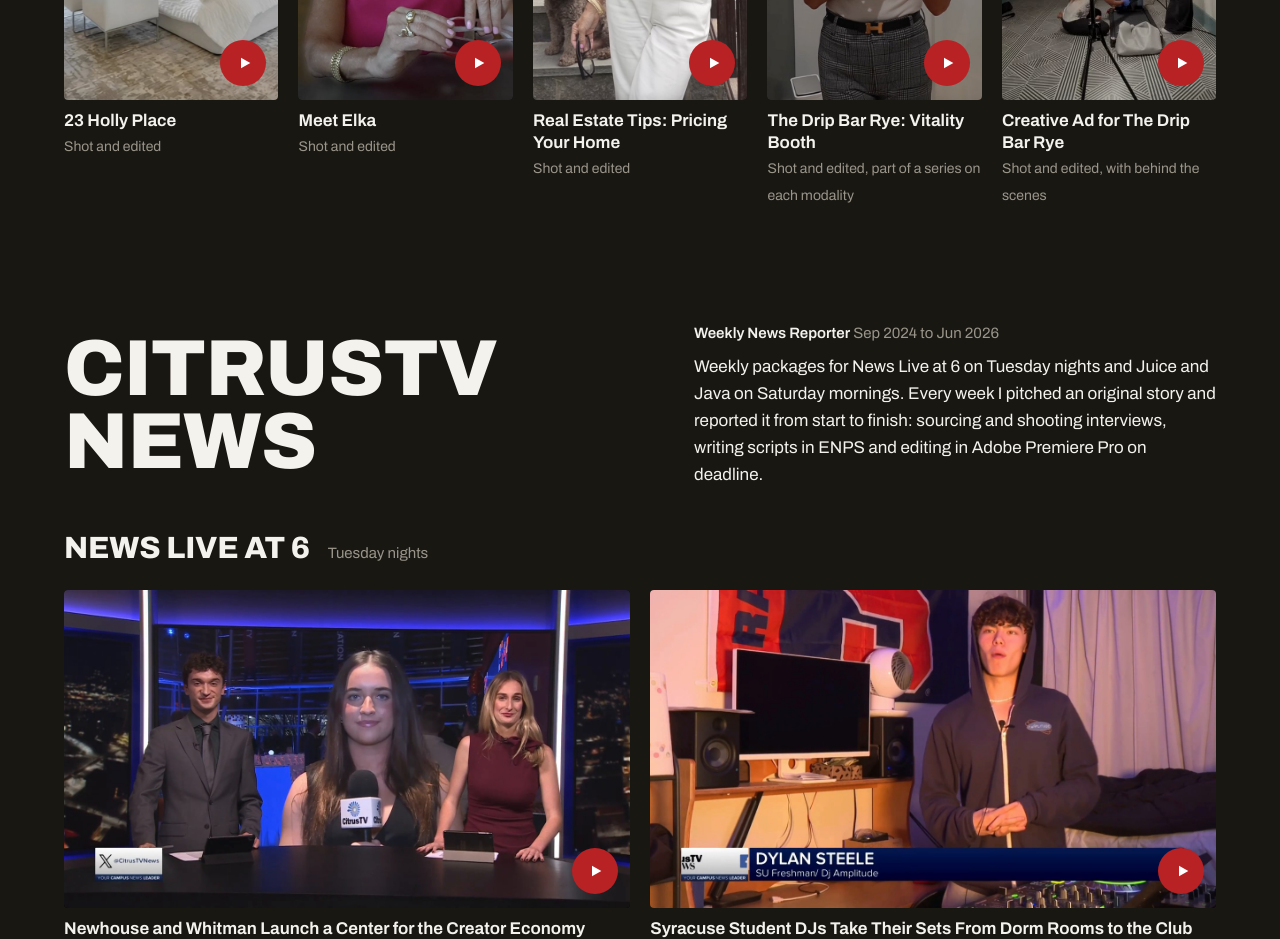
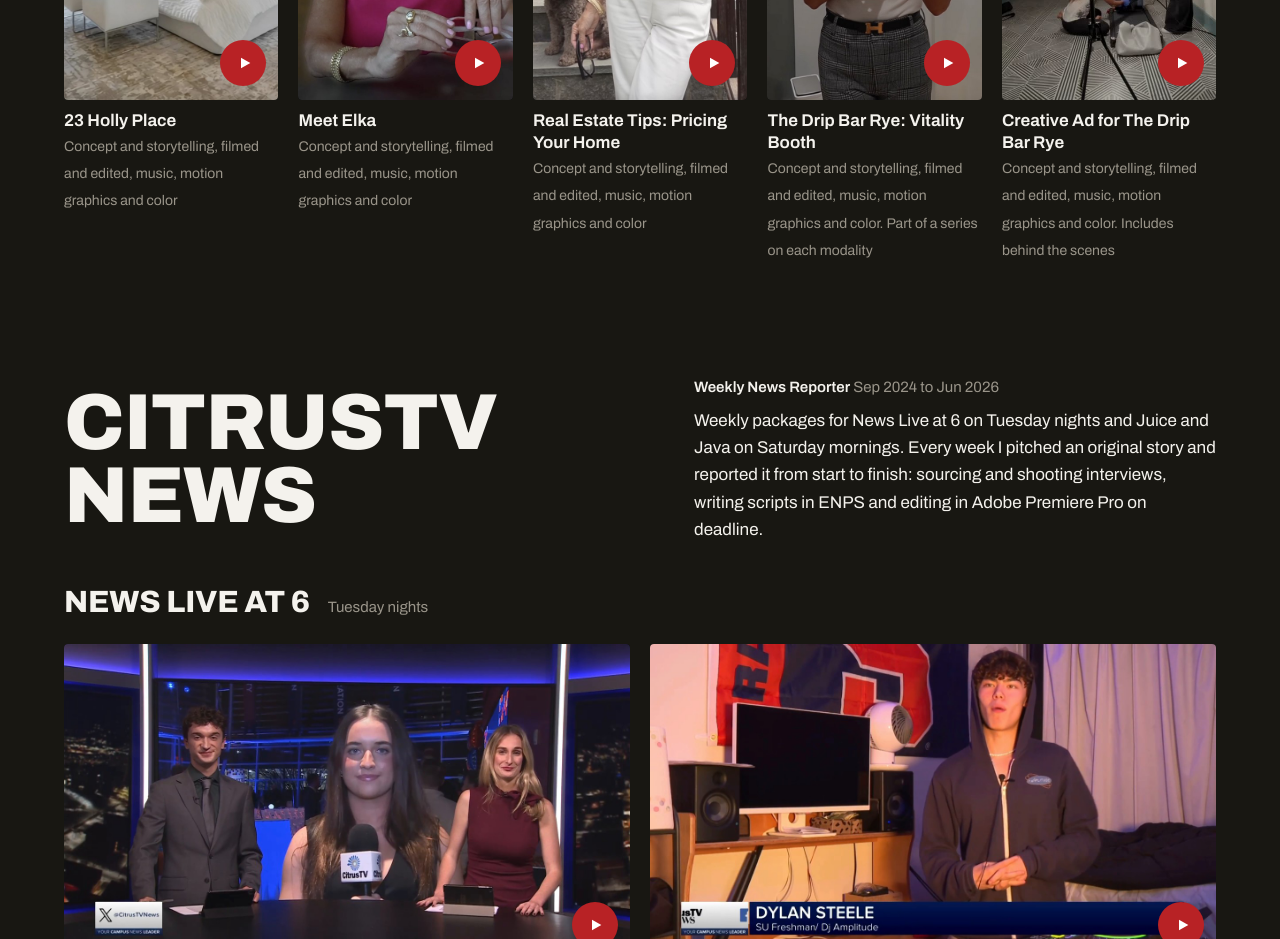
Before and after one commit to zarasuvanto/zarasuvanto.github.io, a plain HTML site: page index.html in a window 1280 px wide. Shown: the part 2440-3379 px from the top of the page. Drawn offline with Linux system fonts and the light colour scheme.

Commit message:
ZES Creative: full credit lines for each video
Co-Authored-By: Claude Opus 5.5 <noreply@anthropic.com>
Claude-Session: https://claude.ai/code/session_013btqU6dvFH5skpZ7Qx4Vc4

```diff
--- a/index.html
+++ b/index.html
@@ -356,11 +356,11 @@ const WORK = [
     tag: "Dangerously good content.",
     about: "The video production company I started to make short-form video and ads for local businesses. I direct, shoot and edit every project, and build the social strategy and content calendar around it.",
     items: [
-      { file: "zes-23-holly-place", title: "23 Holly Place", role: "Shot and edited", shape: "v", secs: 46 },
-      { file: "zes-elka-intro", title: "Meet Elka", role: "Shot and edited", shape: "v", secs: 50 },
-      { file: "zes-pricing-a-house", title: "Real Estate Tips: Pricing Your Home", role: "Shot and edited", shape: "v", secs: 40 },
-      { file: "zes-vitality-booth", title: "The Drip Bar Rye: Vitality Booth", role: "Shot and edited, part of a series on each modality", shape: "v", secs: 32 },
-      { file: "zes-airport-bts", title: "Creative Ad for The Drip Bar Rye", role: "Shot and edited, with behind the scenes", shape: "v", secs: 36 }
+      { file: "zes-23-holly-place", title: "23 Holly Place", role: "Concept and storytelling, filmed and edited, music, motion graphics and color", shape: "v", secs: 46 },
+      { file: "zes-elka-intro", title: "Meet Elka", role: "Concept and storytelling, filmed and edited, music, motion graphics and color", shape: "v", secs: 50 },
+      { file: "zes-pricing-a-house", title: "Real Estate Tips: Pricing Your Home", role: "Concept and storytelling, filmed and edited, music, motion graphics and color", shape: "v", secs: 40 },
+      { file: "zes-vitality-booth", title: "The Drip Bar Rye: Vitality Booth", role: "Concept and storytelling, filmed and edited, music, motion graphics and color. Part of a series on each modality", shape: "v", secs: 32 },
+      { file: "zes-airport-bts", title: "Creative Ad for The Drip Bar Rye", role: "Concept and storytelling, filmed and edited, music, motion graphics and color. Includes behind the scenes", shape: "v", secs: 36 }
     ]
   },
   {
```
